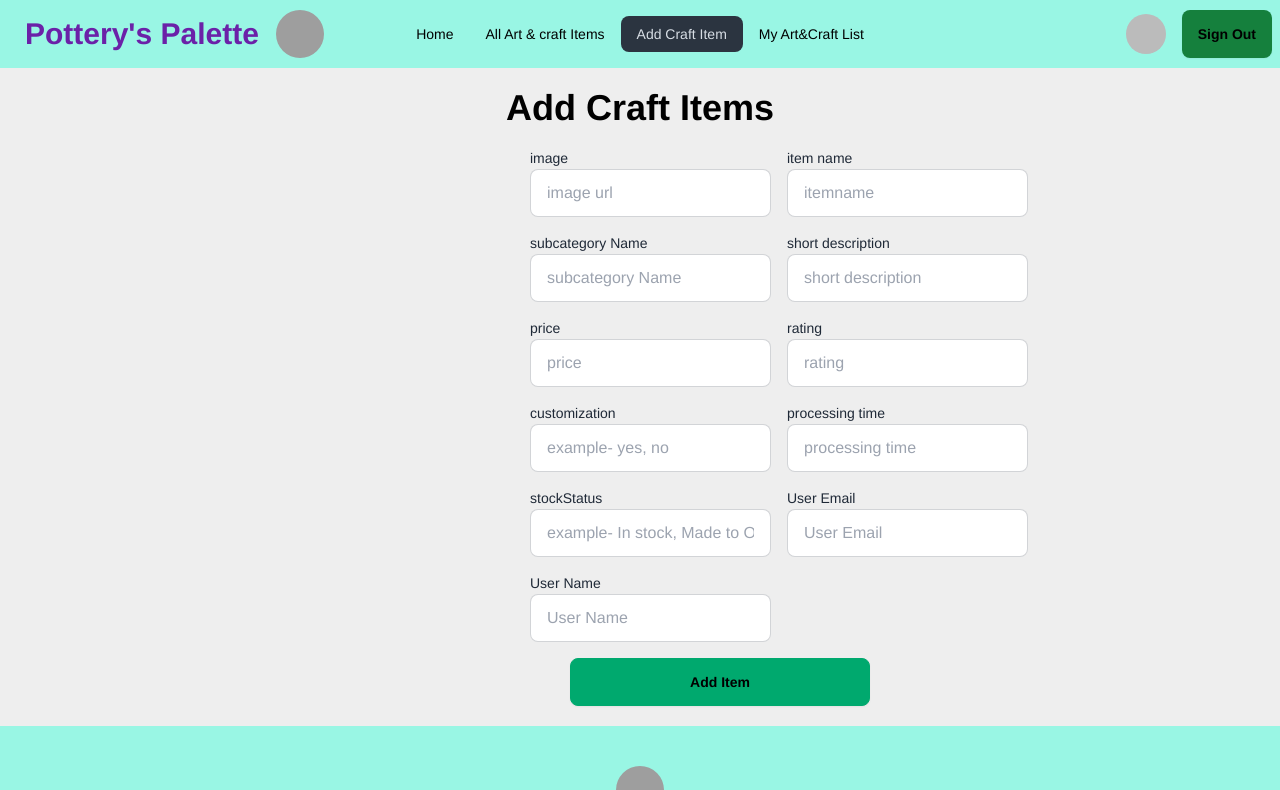
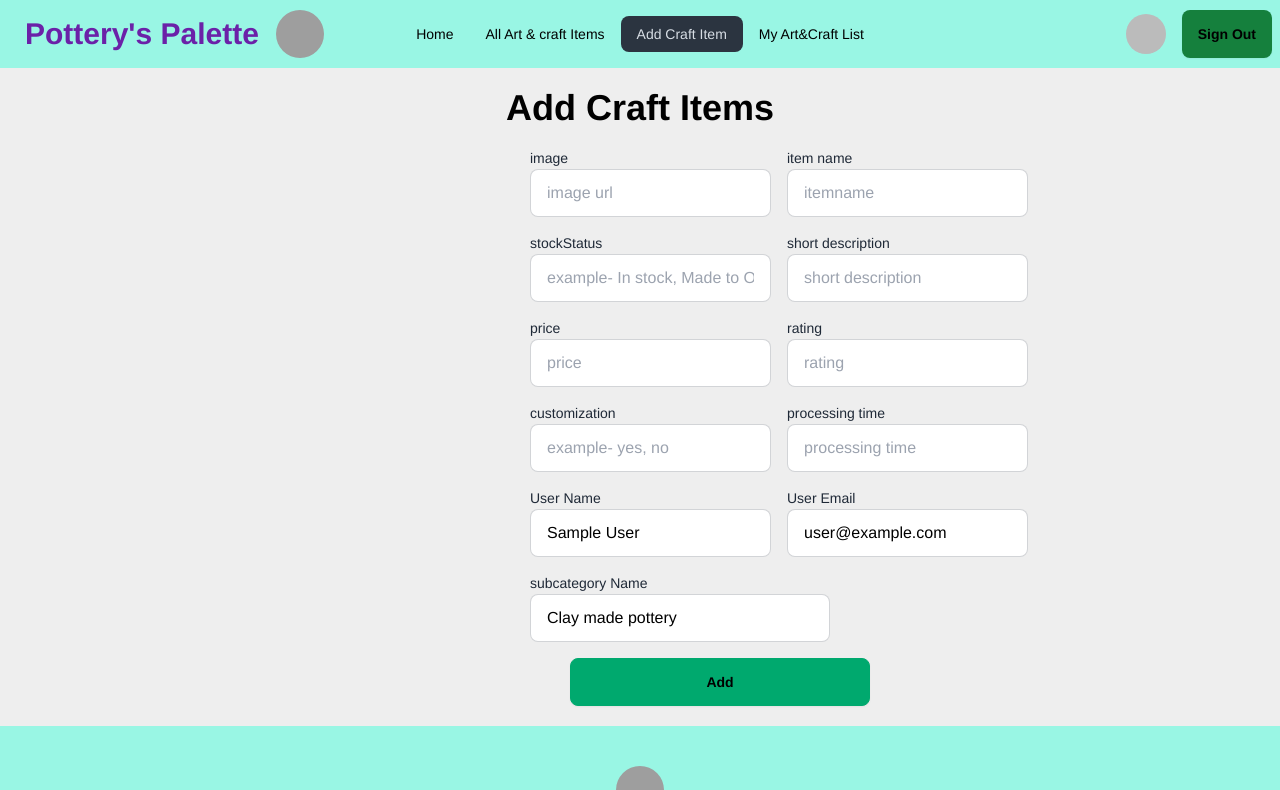
Before and after one commit to MdShuvo18/ArtyPot, a React (Vite) app: page /AddCraftItem in a window 1280 px wide. Shown: the top 790 px of the page. Built offline with nearby package versions, Linux system fonts and the light colour scheme; no server answers; sample sign-in values are in the browser's storage; grey boxes are pictures that could not be loaded.

Commit message:
add craft item data successfuly send to the database

```diff
--- a/package.json
+++ b/package.json
@@ -21,6 +21,7 @@
     "react-router-dom": "^6.23.0",
     "react-toastify": "^10.0.5",
     "sort-by": "^1.2.0",
+    "sweetalert2": "^11.10.8",
     "swiper": "^11.1.1"
   },
   "devDependencies": {
--- a/src/Pages/AddCraftItem.jsx
+++ b/src/Pages/AddCraftItem.jsx
@@ -1,9 +1,13 @@
+import Swal from "sweetalert2";
 import Footer from "./Footer";
 import Navbar from "./Navbar";
+import { useContext } from "react";
+import { AuthContext } from "../AuthProviderContext/AuthProviderContext";
 
 
 const AddCraftItem = () => {
-
+    const { user } = useContext(AuthContext)
+    console.log(user)
     const handleAddCraftItem = (e) => {
         e.preventDefault();
         const form = e.target;
@@ -21,6 +25,26 @@ const AddCraftItem = () => {
 
         const addItemValue = { image, item_name, subcategory_Name, short_description, price, rating, customization, processing_time, stockStatus, User_Email, User_Name }
         console.log(addItemValue);
+        fetch('http://localhost:5000/addCraftItem', {
+            method: "POST",
+            headers: {
+                "Content-Type": "application/json",
+            },
+            body: JSON.stringify(addItemValue),
+        })
+            .then(res => res.json())
+            .then(data => {
+                console.log(data)
+                if (data.insertedId) {
+                    Swal.fire({
+                        title: 'Success!',
+                        text: 'Item Added successfully',
+                        icon: 'success',
+                        confirmButtonText: 'Cool'
+                    })
+                }
+            });
+
     }
 
     return (
@@ -53,10 +77,15 @@ const AddCraftItem = () => {
                     <div className="flex flex-row gap-4 ">
                         <div>
                             <label className="form-control w-full">
-                                <div className="">
-                                    <span className="label-text">subcategory Name</span>
+                                <div>
+                                    <label className="form-control w-full">
+                                        <div className="">
+                                            <span className="label-text">stockStatus</span>
+                                        </div>
+                                        <input type="text" placeholder="example- In stock, Made to Order" name="stockStatus" className="input input-bordered w-full max-w-xs" />
+                                    </label>
                                 </div>
-                                <input type="text" placeholder="subcategory Name" name="subcategory_Name" className="input input-bordered w-full max-w-xs" />
+                                {/* <input type="text" placeholder="subcategory Name" name="subcategory_Name" className="input input-bordered w-full max-w-xs" /> */}
                             </label>
                         </div>
                         <div>
@@ -111,39 +140,45 @@ const AddCraftItem = () => {
                     </div>
                     {/* 5th */}
                     <div className="flex flex-row gap-4 ">
-                        <div>
-                            <label className="form-control w-full">
-                                <div className="">
-                                    <span className="label-text">stockStatus</span>
-                                </div>
-                                <input type="text" placeholder="example- In stock, Made to Order" name="stockStatus" className="input input-bordered w-full max-w-xs" />
-                            </label>
-                        </div>
-                        <div>
-                            <label className="form-control w-full">
-                                <div className="">
-                                    <span className="label-text">User Email</span>
-                                </div>
-                                <input type="email" placeholder="User Email"
-                                    name="User_Email" className="input input-bordered w-full max-w-xs" />
-                            </label>
-                        </div>
-                    </div>
-                    {/* 6th */}
                     <div className="flex flex-row gap-4 ">
                         <div>
                             <label className="form-control w-full">
                                 <div className="">
                                     <span className="label-text">User Name</span>
                                 </div>
-                                <input type="text" placeholder="User Name"
+                                <input defaultValue={user.displayName}
+                                    type="text" placeholder="User Name"
                                     name="User_Name" className="input input-bordered w-full " />
                             </label>
                         </div>
 
                     </div>
 
-                    <button className="btn btn-success w-3/4 md:w-2/3 lg:w-2/5 ml-14 md:ml-6 lg:ml-10">Add Item</button>
+                        <div>
+                            <label className="form-control w-full">
+                                <div className="">
+                                    <span className="label-text">User Email</span>
+                                </div>
+                                <input defaultValue={user.email} type="email" placeholder="User Email"
+                                    name="User_Email" className="input input-bordered w-full max-w-xs" />
+                            </label>
+                        </div>
+                    </div>
+                    {/* 6th */}
+
+                    <div className="w-2/5">
+                            <span className="label-text">subcategory Name</span>
+                            <select name="subcategory_Name" className="input input-bordered w-full ">
+                                <option value="Clay made pottery">Clay made pottery</option>
+                                <option value="Stoneware">Stoneware</option>
+                                <option value="Porcelain">Porcelain</option>
+                                <option value="Terra Cotta">Terra Cotta</option>
+                                <option value="Ceramics & Architectural">Ceramics & Architectural</option>
+                                <option value="Home decor pottery">Home decor pottery</option>
+                            </select>
+                        </div>
+
+                    <button className="btn btn-success w-3/4 md:w-2/3 lg:w-2/5 ml-14 md:ml-6 lg:ml-10">Add</button>
                 </form>
             </div>
 
--- a/src/Pages/Home.jsx
+++ b/src/Pages/Home.jsx
@@ -1,13 +1,23 @@
+import { useLoaderData } from "react-router-dom";
 import Banner from "./Banner";
 import Footer from "./Footer";
 import Navbar from "./Navbar";
+import LoadCraftitem from "./LoadCraftitem";
 
 
 const Home = () => {
+    const loadCraftItems = useLoaderData();
+
     return (
         <div className="space-y-10">
             <Navbar></Navbar>
             <Banner></Banner>
+            <div className="grid grid-cols-1 md:grid-cols-2 lg:grid-cols-3 justify-items-center gap-5">
+                {
+                    loadCraftItems.map((craftItem) => <LoadCraftitem key={craftItem._id} craftItem={craftItem}></LoadCraftitem>)
+                }
+
+            </div>
             <Footer></Footer>
         </div>
     );
--- /dev/null
+++ b/src/Pages/LoadCraftitem.jsx
@@ -0,0 +1,21 @@
+
+
+const LoadCraftitem = ({ craftItem }) => {
+    const { image, item_name, subcategory_Name, short_description, price, rating, customization, processing_time, stockStatus, User_Email, User_Name } = craftItem;
+    return (
+        <div>
+            <div className="max-w-xs rounded-md shadow-md dark:bg-gray-50 dark:text-gray-800">
+                <img src={image} alt="" className="object-cover object-center w-full rounded-t-md h-72 dark:bg-gray-500" />
+                <div className="flex flex-col justify-between p-6 space-y-8">
+                    <div className="space-y-2">
+                        <h2 className="text-3xl font-semibold tracking-wide">{item_name}</h2>
+                        <p className="dark:text-gray-800">{short_description}</p>
+                    </div>
+                    <button type="button" className="flex items-center justify-center w-full p-3 font-semibold tracking-wide rounded-md dark:bg-violet-600 dark:text-gray-50">View Details</button>
+                </div>
+            </div>
+        </div>
+    );
+};
+
+export default LoadCraftitem;
--- a/src/Routes/Routes.jsx
+++ b/src/Routes/Routes.jsx
@@ -7,6 +7,7 @@ import Register from "../Pages/Register";
 import AllArtandCraft from "../Pages/AllArtandCraft";
 import AddCraftItem from "../Pages/AddCraftItem";
 import MyArtandCraftList from "../Pages/MyArtandCraftList";
+import PrivateRoutes from "../Pages/PrivateRoute";
 const router = createBrowserRouter([
     {
         path: "/",
@@ -15,7 +16,8 @@ const router = createBrowserRouter([
         children: [
             {
                 path: "/",
-                element: <Home></Home>
+                element: <Home></Home>,
+                loader: () => fetch('http://localhost:5000/addCraftItem')
             },
             {
                 path: '/allArtandCraftsItem',
@@ -23,11 +25,11 @@ const router = createBrowserRouter([
             },
             {
                 path: '/AddCraftItem',
-                element: <AddCraftItem></AddCraftItem>
+                element: <PrivateRoutes><AddCraftItem></AddCraftItem></PrivateRoutes>
             },
             {
-                path:'/MyArtandCraftList',
-                element:<MyArtandCraftList></MyArtandCraftList>
+                path: '/MyArtandCraftList',
+                element: <MyArtandCraftList></MyArtandCraftList>
             },
             {
                 path: '/login',
```
Also changed, not shown: 1 other file (tests, documents, lock files or other folders).
